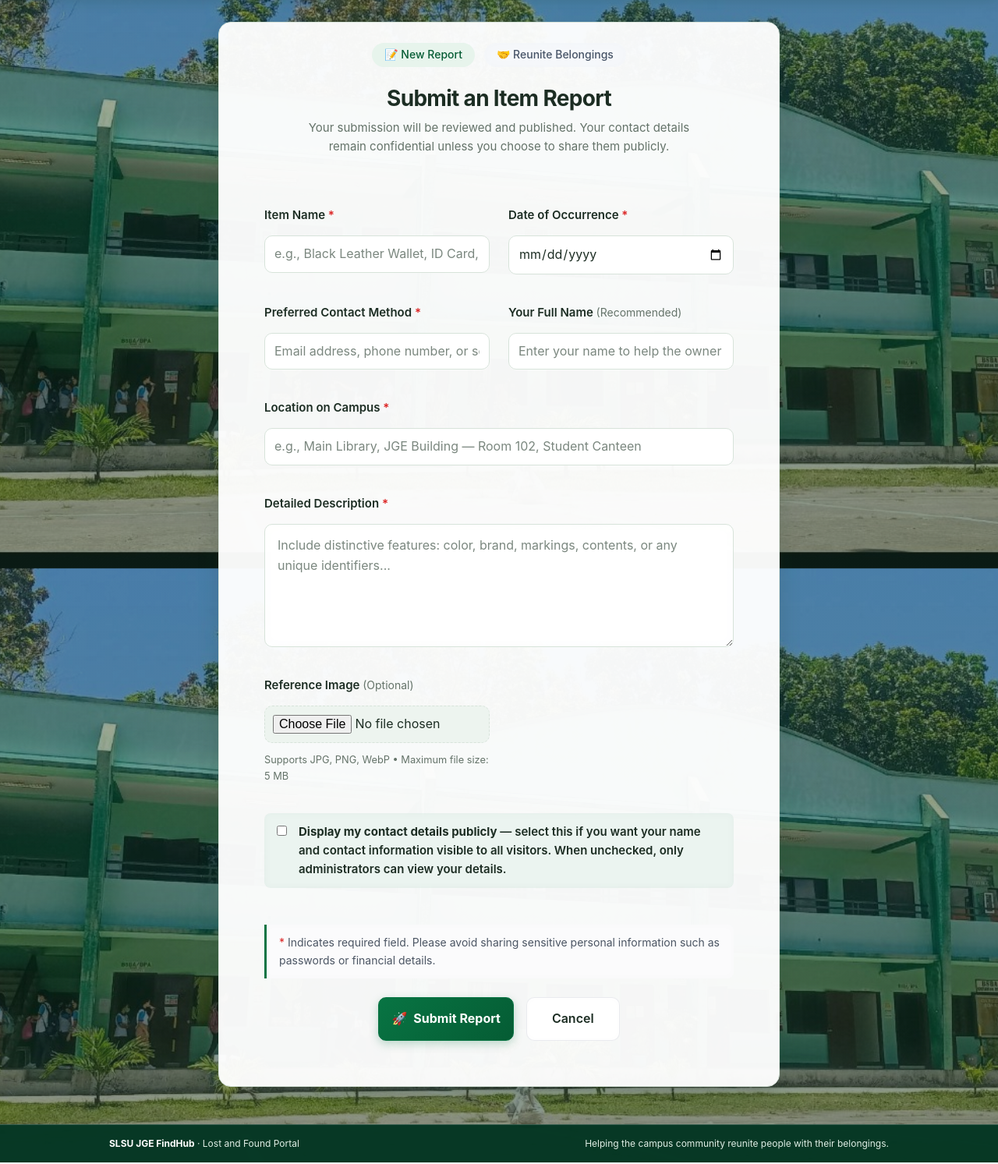
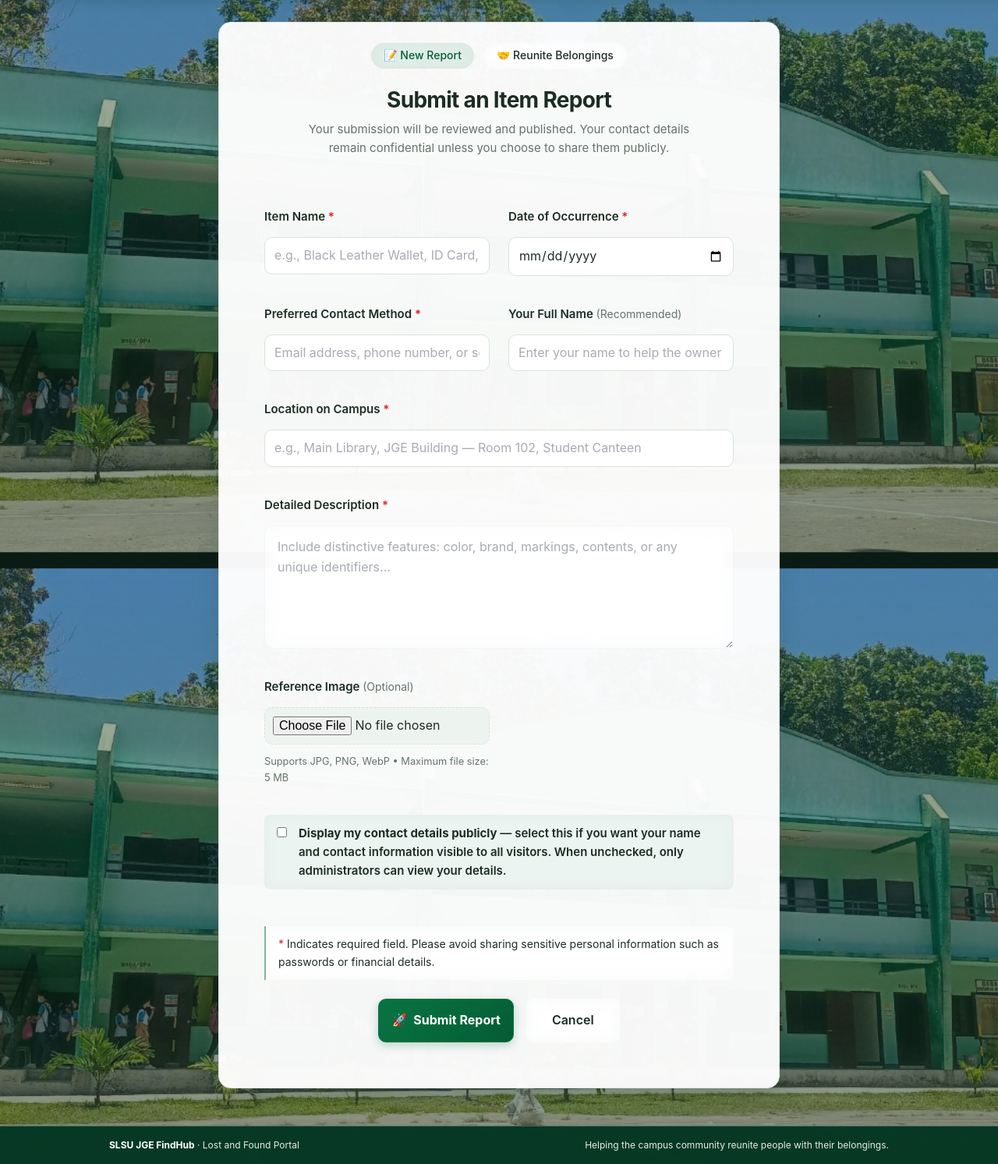
Before and after one commit to miahvillanueva28-spec/SLSU-JGE-FINDHUB., a Flask app: page /report/new in a window 1280 px wide. Shown: the part 71-1564 px from the top of the page at 78% size. Run offline with Flask 3, Linux system fonts and the light colour scheme; some libraries are stand-ins or nearby versions.

Commit message:
Update report_form.html

```diff
--- a/templates/report_form.html
+++ b/templates/report_form.html
@@ -150,7 +150,7 @@
 </section>
 
 <style>
-/* Professional Form Styling & Transitions */
+/* Professional Form Styling — MAXIMUM TRANSPARENCY */
 .form-panel {
   max-width: 720px;
   margin: 0 auto;
@@ -190,14 +190,16 @@
 }
 
 .badge.primary {
-  background: var(--primary-soft);
+  background: rgba(8, 116, 67, 0.12);
   color: var(--primary-dark);
+  backdrop-filter: blur(10px);
 }
 
 .badge.secondary {
-  background: rgba(240, 244, 248, 0.6);
-  color: #475467;
-  backdrop-filter: blur(8px);
+  background: rgba(255, 255, 255, 0.15);
+  color: var(--text);
+  backdrop-filter: blur(10px);
+  border: 1px solid rgba(255, 255, 255, 0.2);
 }
 
 .form-title {
@@ -216,10 +218,11 @@
 }
 
 .form-container {
-  background: transparent; /* ✅ Fully transparent background */
+  background: transparent; /* ✅ 100% TRANSPARENT — NO BACKGROUND */
   padding: 2rem;
   border-radius: 16px;
-  box-shadow: none; /* Removed shadow */
+  box-shadow: none;
+  border: none;
   transition: all 0.3s ease;
 }
 
@@ -258,11 +261,11 @@
 .form-input,
 .form-textarea {
   padding: 0.875rem 1rem;
-  border: 1.5px solid var(--border, #e5e7eb);
+  border: 1.5px solid rgba(229, 231, 235, 0.35);
   border-radius: 10px;
   font-size: 1rem;
-  background: rgba(255, 255, 255, 0.65); /* Semi-transparent inputs */
-  backdrop-filter: blur(8px); /* Blur effect behind inputs */
+  background: rgba(255, 255, 255, 0.2); /* ✅ Very transparent inputs */
+  backdrop-filter: blur(12px);
   color: var(--text);
   transition: all 0.3s ease;
   font-family: inherit;
@@ -272,14 +275,14 @@
 .form-textarea:focus {
   outline: none;
   border-color: var(--primary);
-  background: rgba(255, 255, 255, 0.9); /* More solid on focus */
-  box-shadow: 0 0 0 3px rgba(8, 116, 67, 0.15);
+  background: rgba(255, 255, 255, 0.35);
+  box-shadow: 0 0 0 3px rgba(8, 116, 67, 0.1);
   transform: translateY(-1px);
 }
 
 .form-input::placeholder,
 .form-textarea::placeholder {
-  color: var(--muted, #9ca3af);
+  color: rgba(107, 114, 128, 0.7);
 }
 
 .file-input {
@@ -307,12 +310,12 @@
   padding: 0.75rem;
   border-radius: 8px;
   background: rgba(8, 116, 67, 0.08);
-  backdrop-filter: blur(4px);
+  backdrop-filter: blur(8px);
   transition: background 0.3s ease;
 }
 
 .checkbox-label:hover {
-  background: rgba(8, 116, 67, 0.12);
+  background: rgba(8, 116, 67, 0.15);
 }
 
 .checkbox-input {
@@ -331,12 +334,12 @@
 .form-note {
   margin: 1.5rem 0;
   padding: 0.75rem 1rem;
-  background: rgba(249, 250, 251, 0.7);
-  backdrop-filter: blur(6px);
-  border-left: 3px solid var(--primary);
+  background: rgba(255, 255, 255, 0.15);
+  backdrop-filter: blur(10px);
+  border-left: 2px solid rgba(8, 116, 67, 0.5);
   border-radius: 0 8px 8px 0;
   font-size: 0.875rem;
-  color: #4b5563;
+  color: var(--text);
 }
 
 .form-actions {
@@ -380,15 +383,15 @@
 }
 
 .btn.secondary {
-  background: rgba(255, 255, 255, 0.7);
-  backdrop-filter: blur(6px);
-  border: 1.5px solid rgba(229, 231, 235, 0.8);
+  background: rgba(255, 255, 255, 0.18);
+  backdrop-filter: blur(10px);
+  border: 1px solid rgba(255, 255, 255, 0.25);
   color: var(--text);
 }
 
 .btn.secondary:hover {
-  border-color: var(--muted);
-  background: rgba(255, 255, 255, 0.9);
+  border-color: var(--primary);
+  background: rgba(255, 255, 255, 0.25);
 }
 
 /* Responsive */
@@ -415,7 +418,6 @@ document.addEventListener("DOMContentLoaded", function () {
   const dateLabel = document.getElementById("incident-date-label");
   const formTitle = document.querySelector(".form-title");
   const btnText = document.getElementById("btn-text");
-  const submitBtn = document.getElementById("submit-btn");
 
   // Smooth transition for dynamic text
   const fadeUpdate = (element, newText) => {
```
